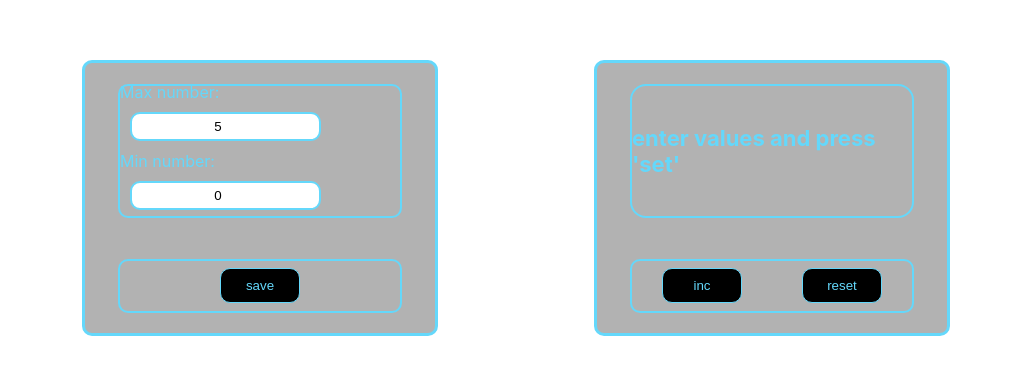
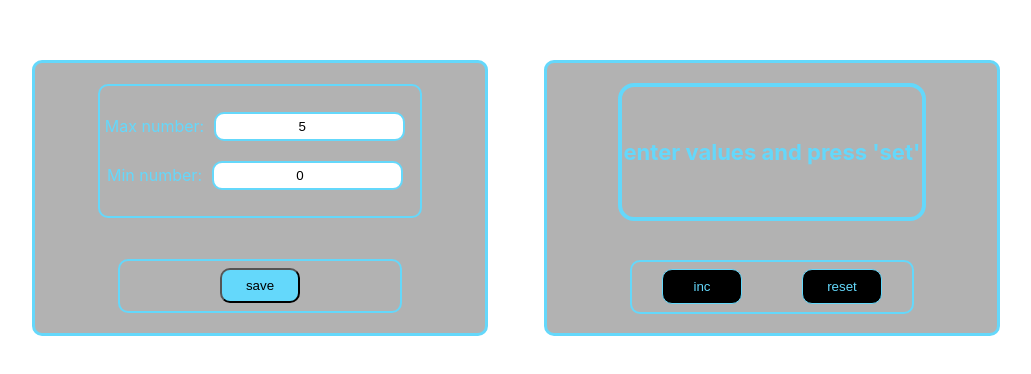
Before and after one commit to SerhiiSa07/counter, a React (Create React App) app: page / in a window 1280 px wide. Shown: the part 190-564 px from the top of the page, without its empty margins (196-1227 px from the left). Built offline with nearby package versions, Linux system fonts and the light colour scheme.

Commit message:
counter2.8

```diff
--- a/src/components/counter/Counter.module.css
+++ b/src/components/counter/Counter.module.css
@@ -9,7 +9,7 @@
     display: flex;
     flex-direction: column;
     justify-content: center;
-    width: 350px;
+    width: 450px;
     height: 270px;
     margin: 50px auto;
     border: 3px solid #64D8FB;
--- a/src/components/counter/Counter.tsx
+++ b/src/components/counter/Counter.tsx
@@ -8,8 +8,7 @@ import {Button} from "../interface/Button";
 import {Display} from "../interface/Display";
 
 
-
-export function Counter () {
+export const Counter = () => {
 
     const {minCount, maxCount, count, setStatus} = useSelector<AppStateType, CounterStateType>(state => state.counter)
     const dispatch = useDispatch()
@@ -27,13 +26,14 @@ export function Counter () {
     }
 
     return(
+
         <div className={style.wrapper}>
             <div className={style.counter}>
                 <Settings/>
                 <div className={style.buttonsBlock}>
                     <div>
                         <Button title={'save'} className={style.button}
-                                disabled={count >= minCount || minCount < 0 || !setStatus}
+                                disabled={minCount >= maxCount || minCount < 0 || !setStatus}
                                 callback={onClickSave}
                         />
                     </div>
@@ -41,7 +41,6 @@ export function Counter () {
             </div>
             <div className={style.counter}>
                 <Display />
-
                 <div className={style.buttonsBlock}>
                     <div>
                         <Button title={'inc'}
@@ -49,12 +48,11 @@ export function Counter () {
                                 disabled={count === maxCount || setStatus}
                                 callback={onClickInc}
                         />
-
                     </div>
                     <div>
                         <Button title={'reset'}
                                 className={style.button}
-                                disabled={count === maxCount || setStatus}
+                                disabled={count === minCount || setStatus}
                                 callback={onClickReset}
                         />
                     </div>
--- a/src/components/interface/Display.module.css
+++ b/src/components/interface/Display.module.css
@@ -3,11 +3,11 @@
     justify-content: space-around;
     align-items: center;
     margin: auto;
-    width: 280px;
+    width: 300px;
     height: 130px;
     color: #64D8FB;
     font-size: 70px;
-    border: 2px solid #64D8FB;
+    border: 4px solid #64D8FB;
     font-weight: bold;
     border-radius: 1rem;
 }
--- a/src/components/interface/Display.tsx
+++ b/src/components/interface/Display.tsx
@@ -3,8 +3,6 @@ import s from "../interface/Display.module.css"
 import {useSelector} from "react-redux";
 import {AppStateType} from "../../store/store";
 import {CounterStateType} from "../../store/counter-reducer";
-
-
 
 export const Display= () => {
     const {minCount, maxCount, count, setStatus} = useSelector<AppStateType, CounterStateType>(state => state.counter)
--- a/src/components/interface/Setting.module.css
+++ b/src/components/interface/Setting.module.css
@@ -3,7 +3,7 @@
     flex-direction: column;
     justify-content: center;
     align-items: center;
-    width: 280px;
+    width: 320px;
     height: 130px;
     margin: auto;
     border: 2px solid #64D8FB;
@@ -33,3 +33,8 @@
     border: 2px solid #f81b1b;
     background-color: #e37c8f;
 }
+
+.settingsBlockInput{
+    display: flex;
+    align-items: center;
+}
--- a/src/components/interface/Settings.tsx
+++ b/src/components/interface/Settings.tsx
@@ -4,7 +4,7 @@ import {useDispatch, useSelector} from "react-redux";
 import {AppStateType} from "../../store/store";
 import {CounterStateType, maxCountAC, minCountAC, setStatusAC} from "../../store/counter-reducer";
 
-export function Settings () {
+export const Settings = () => {
 
     const {minCount, maxCount} = useSelector<AppStateType, CounterStateType>(state => state.counter)
     const dispatch = useDispatch()
@@ -17,7 +17,6 @@ export function Settings () {
         dispatch(setStatusAC(true))
         dispatch(minCountAC(+e.currentTarget.value))
     }
-
 
     return(
         <div className={st.wrapper}>
--- a/src/store/counter-reducer.tsx
+++ b/src/store/counter-reducer.tsx
@@ -3,7 +3,7 @@ const initialState = {
     minCount: 0,
     maxCount: 5,
     count: 0,
-    setStatus: true,
+    setStatus: true
 }
 
 export type CounterStateType = {
```
Also changed, not shown: src/components/interface/Button.tsx (line endings or trailing spaces).
